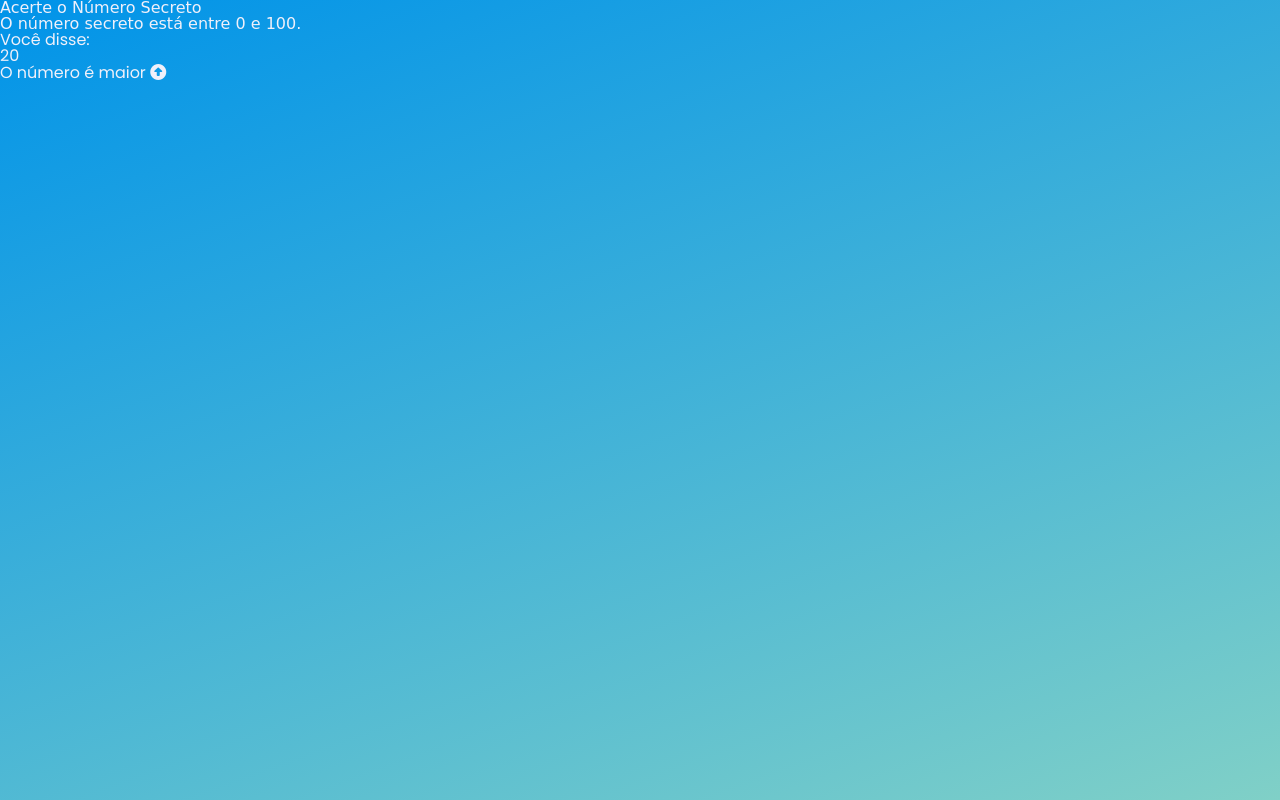
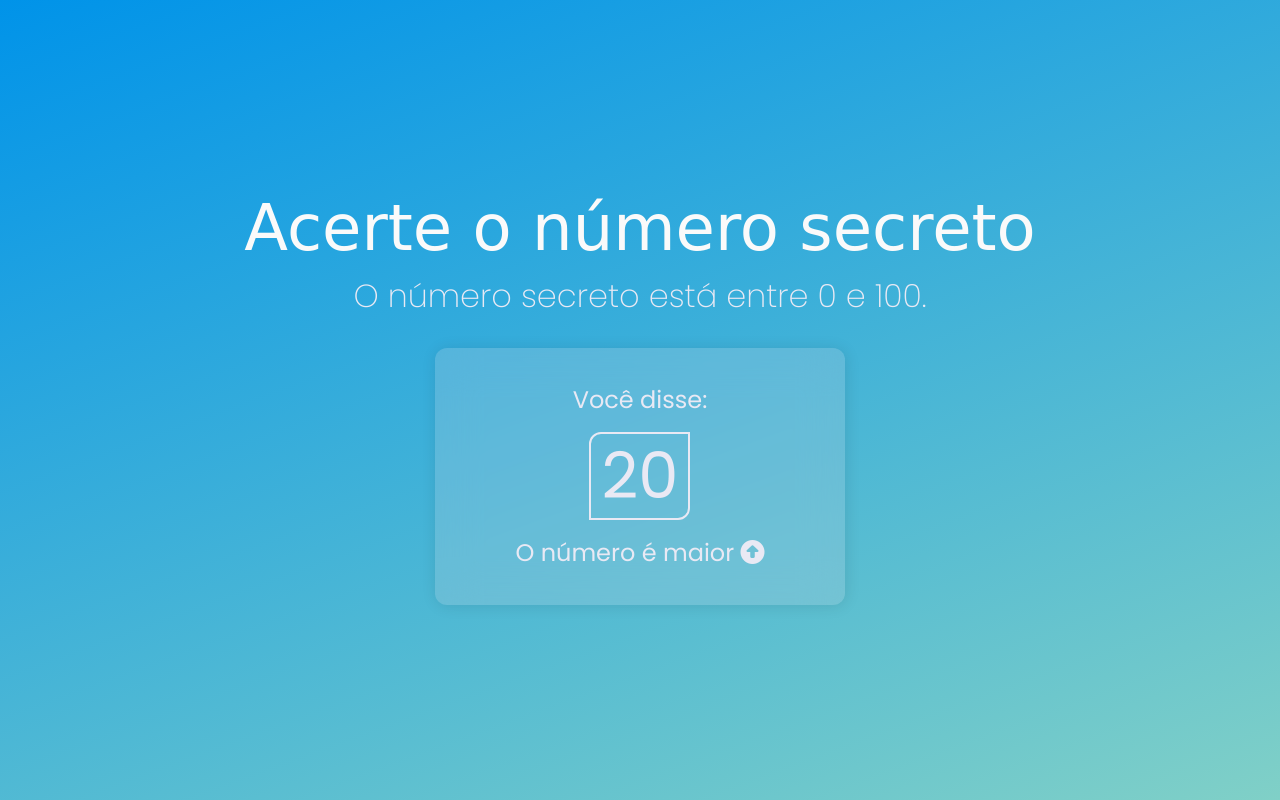
Before and after one commit to RenanSantos7/numero-secreto, a plain HTML site: page index.html in a window 1280 px wide. Drawn offline with nearby package versions, Linux system fonts and the light colour scheme; a web font is replaced by a local one.

```diff
--- /dev/null
+++ b/app/script.js
@@ -0,0 +1,15 @@
+// % SORTEAR NÚMERO
+let min = 0
+let max = 100
+
+function geraNumeroAleatorio(min, max) {
+    return parseInt(Math.random() * (max - min) + min);
+}
+
+console.log(geraNumeroAleatorio(min, max))
+
+const menorValor = document.querySelector("#menor-valor")
+const maiorValor = document.querySelector("#maior-valor")
+
+menorValor.innerHTML = min
+maiorValor.innerHTML = max
--- a/index.html
+++ b/index.html
@@ -9,7 +9,7 @@
     <title>Número Secreto</title>
 </head>
 <body>
-    <h1>Acerte o Número Secreto</h1>
+    <h1>Acerte o número secreto</h1>
     <h3>O número secreto está entre <span id="menor-valor">0</span> e <span id="maior-valor">100</span>.</h3>
 
     <div id="chute" class="mensagem">
@@ -17,5 +17,6 @@
         <span class="box">20</span>
         <div>O número é maior <i class="fa-solid fa-circle-up"></i></div>
     </div>
+    <script src="app/script.js"></script>
 </body>
 </html>
--- a/style.css
+++ b/style.css
@@ -1,13 +1,54 @@
-@import url('https://fonts.googleapis.com/css2?family=Gabarito&family=Poppins&display=swap');
+@import url('https://fonts.googleapis.com/css2?family=Gabarito&family=Poppins:wght@100;200;400&display=swap');
+
+:root {
+    --texto: #e9e9f4;
+}
 
 body {
+    display: flex;
+    align-items: center;
+    justify-content: center;
+    flex-direction: column;
+    gap: 20px;
+    text-align: center;
+    height: 100vh;
     font-family: 'Poppins', sans-serif;
-    background-size: 100vw 100vh;
     background-color: #0093E9;
     background-image: linear-gradient(160deg, #0093E9 0%, #80D0C7 100%);
-    color: #f0f0fa;
+    color: var(--texto);
 }
 
-h1, h2, h3 {
+h1 {
     font-family: 'Gabarito', cursive;
 }
+
+h1 {
+    font-size: 4rem;
+    color: #fafafa;
+}
+
+h3 {
+    font-size: 2rem;
+    font-weight: 200;
+    margin-bottom: 1rem;
+}
+
+.mensagem {
+    padding: 40px 80px;
+    border-radius: 12px;
+    font-size: 1.5rem;
+    background-color: #d6d6e134;
+    -moz-backdrop-filter: blur(20px);
+    -webkit-backdrop-filter: blur(20px);
+    backdrop-filter: blur(20px);
+    box-shadow: 1px 1px 15px rgba(0,0,0,0.1);
+}
+
+.box {
+    display: inline-block;
+    padding: 10px;
+    margin: 20px;
+    font-size: 4rem;
+    border: 2px solid var(--texto);
+    border-radius: 12px 0;
+}
```
Also changed, not shown: script.js (deleted), 1 other file.
